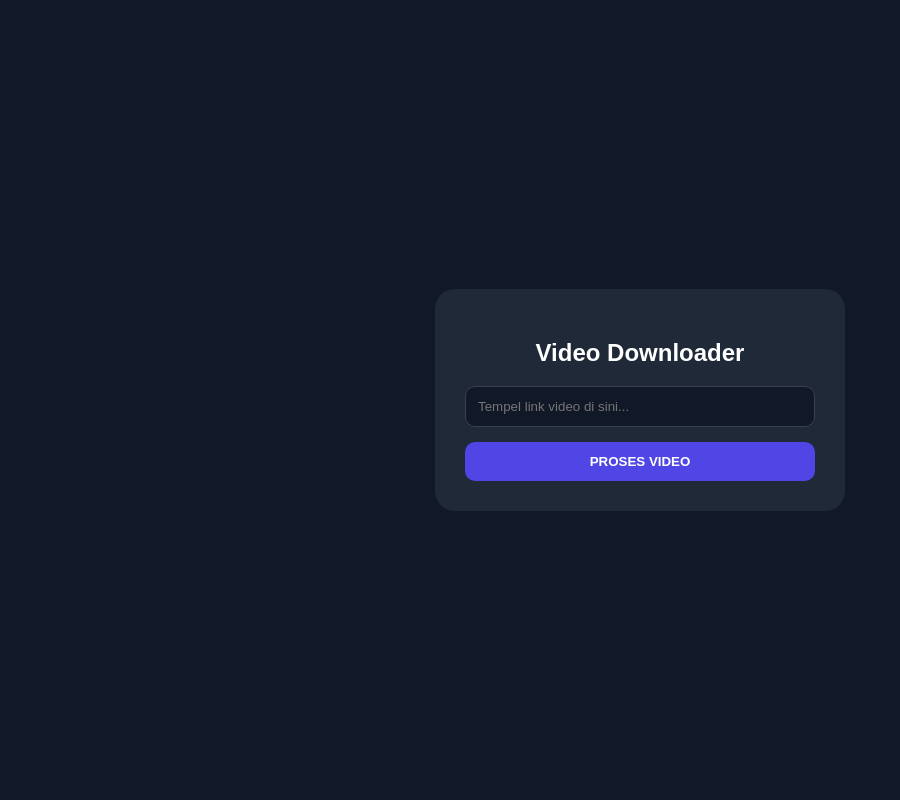
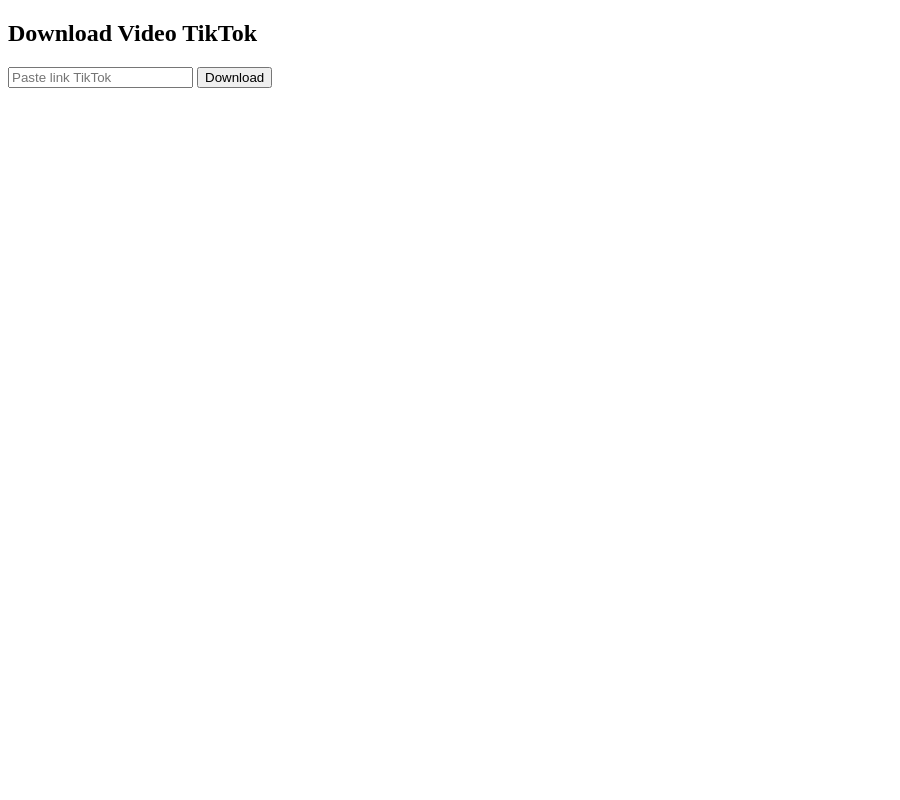
Before and after one commit to crusadealiance-ui/tikreeds, a Flask app: page / in a window 1280 px wide. Shown: the whole page, without its empty margins (0-900 px from the left). Run offline with Flask 3, Linux system fonts and the light colour scheme.

Commit message:
Update index.html

```diff
--- a/templates/index.html
+++ b/templates/index.html
@@ -1,92 +1,16 @@
 <!DOCTYPE html>
-<html lang="id">
+<html>
 <head>
-    <meta charset="UTF-8">
-    <meta name="viewport" content="width=device-width, initial-scale=1.0">
-    <title>Downloader Fix</title>
-    <style>
-        body { font-family: sans-serif; background: #111827; color: white; display: flex; justify-content: center; align-items: center; height: 100vh; margin: 0; }
-        .card { background: #1f2937; padding: 30px; border-radius: 20px; width: 90%; max-width: 350px; text-align: center; }
-        input { width: 100%; padding: 12px; margin-bottom: 15px; border-radius: 10px; border: 1px solid #374151; background: #111827; color: white; box-sizing: border-box; }
-        button { width: 100%; padding: 12px; background: #4f46e5; color: white; border: none; border-radius: 10px; cursor: pointer; font-weight: bold; }
-        button:disabled { background: #374151; opacity: 0.6; }
-        #status { margin-top: 15px; color: #fbbf24; display: none; }
-        #hasil { display: none; margin-top: 20px; }
-        .btn-dl { display: block; background: #10b981; color: white; padding: 10px; text-decoration: none; border-radius: 8px; margin-top: 10px; }
-    </style>
+    <title>TikTok Downloader</title>
 </head>
 <body>
 
-<div class="card">
-    <h2>Video Downloader</h2>
-    <input type="text" id="linkVideo" placeholder="Tempel link video di sini...">
-    <button id="btnProses" onclick="ambilVideo()">PROSES VIDEO</button>
+    <h2>Download Video TikTok</h2>
 
-    <div id="status">Sedang memproses...</div>
-
-    <div id="hasil">
-        <span>✅ Berhasil!</span>
-        <a id="linkDownload" href="#" target="_blank" class="btn-dl">DOWNLOAD SEKARANG</a>
-    </div>
-</div>
-
-<script>
-async function ambilVideo() {
-    // 1. Ambil elemen
-    const input = document.getElementById('linkVideo');
-    const btn = document.getElementById('btnProses');
-    const status = document.getElementById('status');
-    const hasil = document.getElementById('hasil');
-    const linkDownload = document.getElementById('linkDownload');
-
-    // 2. Validasi
-    if (!input.value) {
-        alert("Masukkan link video dulu!");
-        return;
-    }
-
-    // 3. UI Loading
-    btn.disabled = true;
-    btn.innerText = "SABAR...";
-    status.style.display = "block";
-    hasil.style.display = "none";
-
-    try {
-        // 4. Tembak API Cobalt
-        const response = await fetch("https://api.cobalt.tools/api/json", {
-            method: "POST",
-            headers: {
-                "Accept": "application/json",
-                "Content-Type": "application/json"
-            },
-            body: JSON.stringify({
-                url: input.value,
-                vQuality: "720"
-            })
-        });
-
-        const data = await response.json();
-
-        // 5. Cek Hasil
-        if (data.url) {
-            linkDownload.href = data.url;
-            hasil.style.display = "block";
-            status.style.display = "none";
-        } else {
-            alert("Gagal: Link tidak didukung atau server sibuk.");
-        }
-
-    } catch (error) {
-        alert("Terjadi kesalahan koneksi ke server API.");
-        console.error(error);
-    } finally {
-        // 6. Kembalikan tombol
-        btn.disabled = false;
-        btn.innerText = "PROSES VIDEO";
-        status.style.display = "none";
-    }
-}
-</script>
+    <form action="/download" method="post">
+        <input type="text" name="url" placeholder="Paste link TikTok" required>
+        <button type="submit">Download</button>
+    </form>
 
 </body>
 </html>
```
